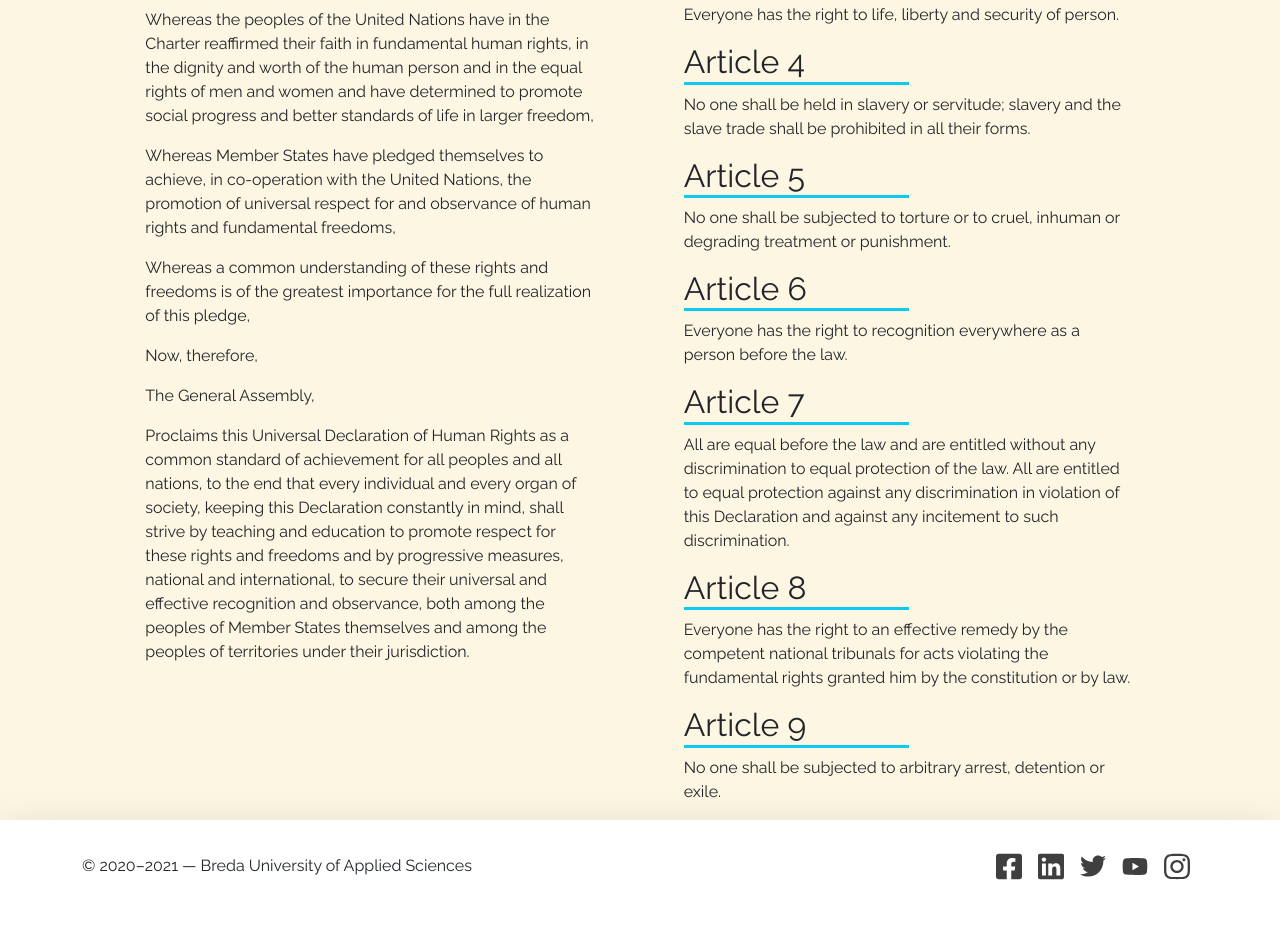
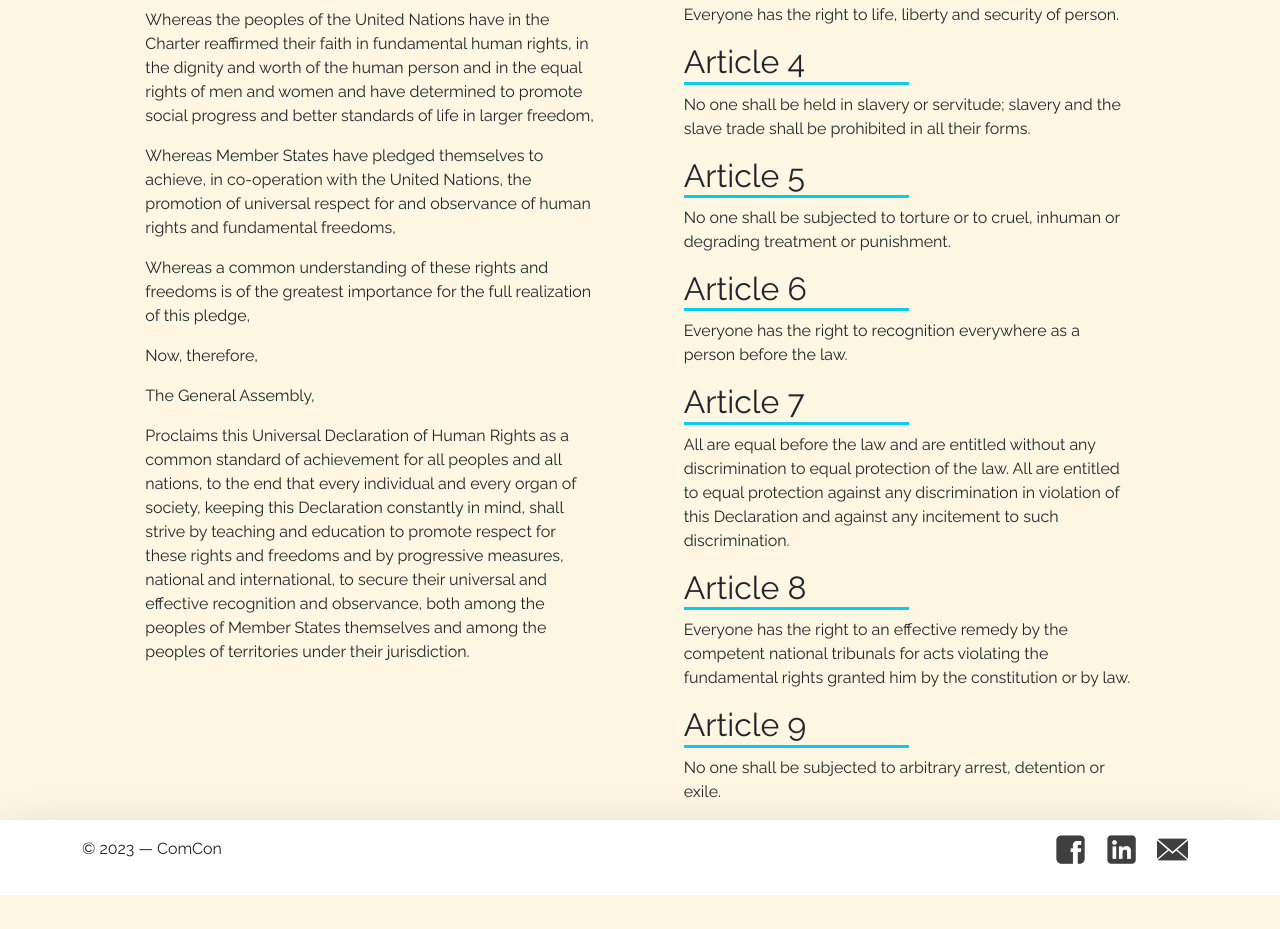
Before and after one commit to Imkedebeer/ComCon, a plain HTML site: page about-us.html in a window 1280 px wide. Shown: the part 531-1460 px from the top of the page. After the commit the page ends 1426 px from the top, so only its background shows below. Drawn offline with nearby package versions, Linux system fonts and the light colour scheme; a web font is replaced by a local one.

Commit message:
footer tryout

```diff
--- a/about-us.html
+++ b/about-us.html
@@ -106,41 +106,29 @@
     <!-- End of the grid with columns -->
 
     <!-- A footer with socials -->
-    <footer class="shadow-lg mt-auto py-4 bg-body">
+    <footer class="shadow-lg mt-auto py-1 bg-body">
       <div class="container d-flex justify-content-between align-items-center">
-        <p>
-          © 2020&ndash;2021 &mdash; Breda University of Applied Sciences
-        </p>
+        <p>© 2023 — ComCon</p>
         <ul class="list-unstyled d-flex align-items-center opacity-75">
           <li>
             <a href="https://www.facebook.com/bredauniversityas" target="_blank">
-              <img class="m-2" src="images/facebook.svg" alt="Follow us on" width="26">
+              <img class="m-2" src="images/facebook2.png" alt="Follow us on Facebook" width="35">
             </a>
           </li>
           <li>
             <a href="https://www.linkedin.com/school/bredauniversityas/" target="_blank">
-              <img class="m-2" src="images/linkedin.svg" alt="Follow us on LinkedIn" width="26">
-            </a>
-          </li>
-          <li>
-            <a href="https://twitter.com/bredauas" target="_blank">
-              <img class="m-2" src="images/twitter.svg" alt="Follow us on Twitter" width="26">
+              <img class="m-2" src="images/linkedin2.png" alt="Follow us on LinkedIn" width="35">
             </a>
           </li>
           <li>
             <a href="https://www.youtube.com/BredaUniversityofAppliedSciences" target="_blank">
-              <img class="m-2" src="images/youtube.svg" alt="Follow us on YouTube" width="26">
-            </a>
-          </li>
-          <li>
-            <a href="https://www.instagram.com/bredauniversityas/" target="_blank">
-              <img class="m-2" src="images/instagram.svg" alt="Follow us on Instagram" width="26">
+              <img class="m-2" src="images/mail.png" alt="Contact us via E-mail" width="35">
             </a>
           </li>
         </ul>
       </div>
     </footer>
-    <!-- End of the grid -->
+    <!-- End of the footer -->
 
 <!-- Bootstrap Javascript -->
 	<script src="https://cdn.jsdelivr.net/npm/bootstrap@5.3.0-alpha3/dist/js/bootstrap.bundle.min.js" integrity="sha384-ENjdO4Dr2bkBIFxQpeoTz1HIcje39Wm4jDKdf19U8gI4ddQ3GYNS7NTKfAdVQSZe" crossorigin="anonymous"></script>
```
Also changed, not shown: index.html (+24 -2 lines).
